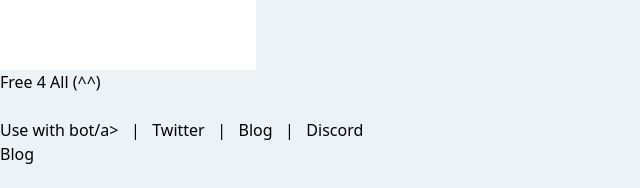
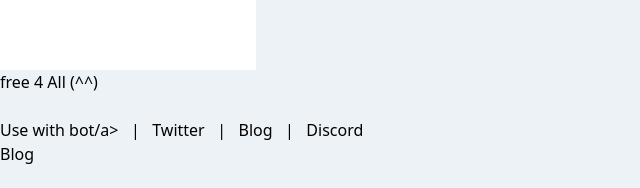
Before and after one commit to thisisshubhamkumar/hidemessage, a plain HTML site: page index.html in a window 1280 px wide. Shown: the part 730-918 px from the top of the page, 0-640 px from the left. Drawn offline with nearby package versions, Linux system fonts and the light colour scheme.

Commit message:
Update index.html

```diff
--- a/index.html
+++ b/index.html
@@ -75,7 +75,7 @@
   </body>
 <footer>
   <div>
-      Free 4 All (^^)<br/>
+    free 4 All (^^)<br/>
     <br/>
     <a href="https://top.gg/bot/877644741339144244" target="_top">Use with bot/a> &nbsp; | &nbsp;
     <a href="https://twitter.com/shubhamkumar__" target="_top">Twitter</a> &nbsp; | &nbsp;
```
Lines whose indentation alone changed are shown as unchanged.
